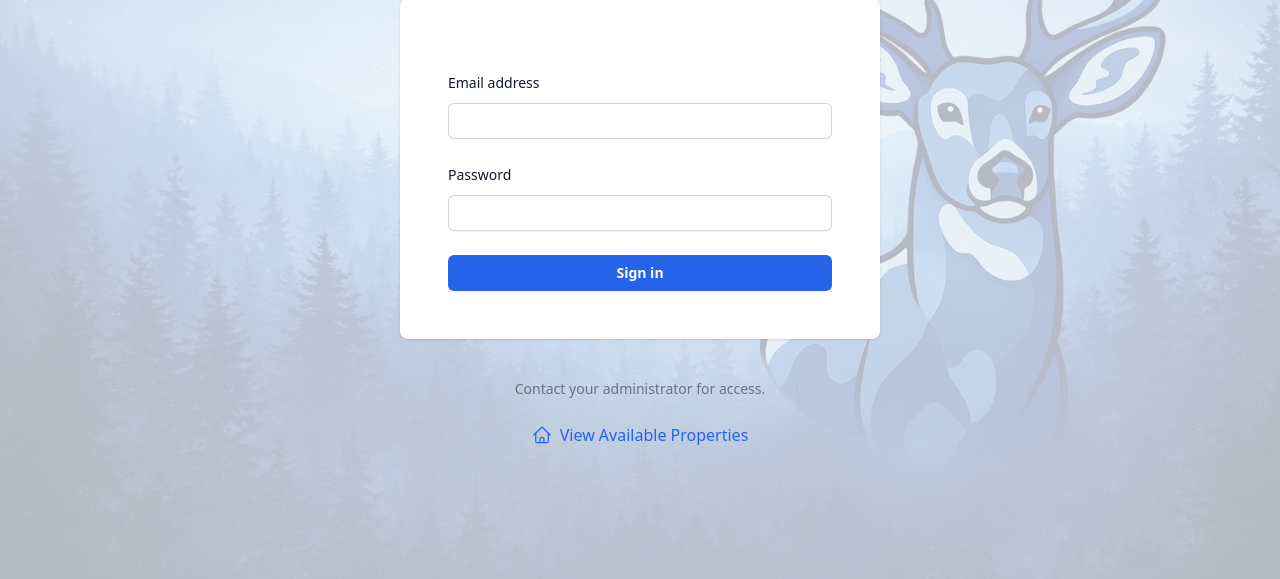
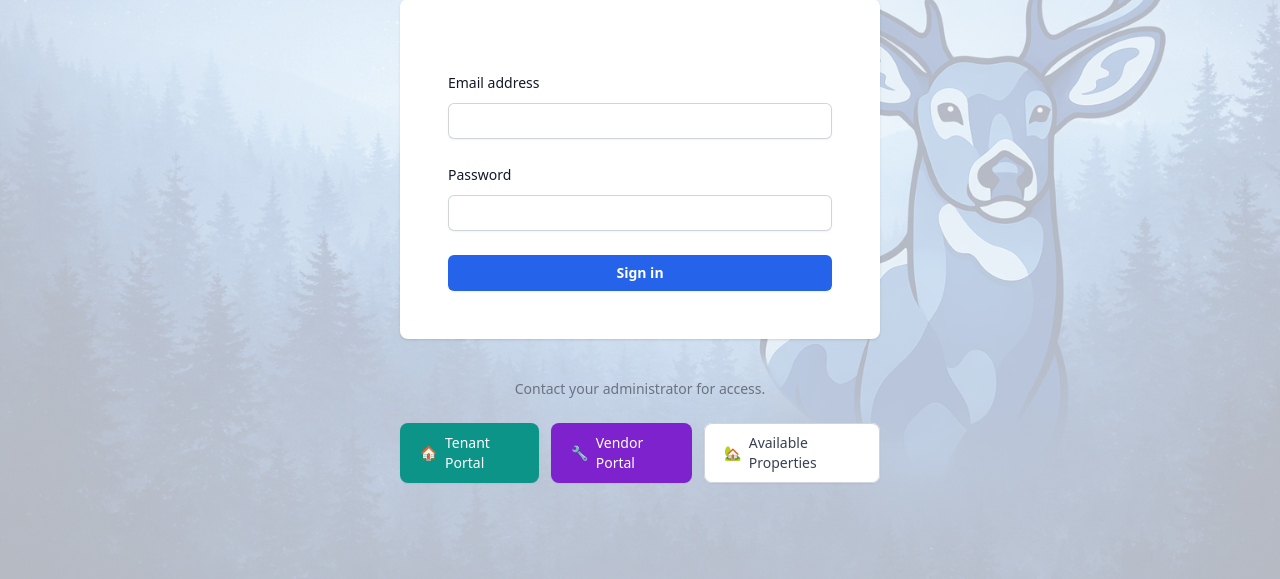
Before and after one commit to tidalpod/h20silobot, a FastAPI app: page /login in a window 1280 px wide. Shown: the part 221-800 px from the top of the page. Run offline with FastAPI, Linux system fonts and the light colour scheme; data that the repository does not hold is empty; some libraries are stand-ins or nearby versions.

Commit message:
Add Tenant Portal and Vendor Portal buttons to login page
Co-Authored-By: Claude Opus 4.6 <noreply@anthropic.com>

```diff
--- a/webapp/templates/auth/login.html
+++ b/webapp/templates/auth/login.html
@@ -60,12 +60,15 @@
             Contact your administrator for access.
         </p>
 
-        <div class="mt-6 text-center">
-            <a href="/listings" class="inline-flex items-center gap-2 text-blue-600 hover:text-blue-500 font-medium">
-                <svg class="h-5 w-5" fill="none" viewBox="0 0 24 24" stroke-width="1.5" stroke="currentColor">
-                    <path stroke-linecap="round" stroke-linejoin="round" d="M2.25 12l8.954-8.955c.44-.439 1.152-.439 1.591 0L21.75 12M4.5 9.75v10.125c0 .621.504 1.125 1.125 1.125H9.75v-4.875c0-.621.504-1.125 1.125-1.125h2.25c.621 0 1.125.504 1.125 1.125V21h4.125c.621 0 1.125-.504 1.125-1.125V9.75M8.25 21h8.25" />
-                </svg>
-                View Available Properties
+        <div class="mt-6 flex flex-col sm:flex-row items-center justify-center gap-3">
+            <a href="/portal/login" class="inline-flex items-center gap-2 rounded-lg bg-teal-600 px-5 py-2.5 text-sm font-medium text-white shadow-sm hover:bg-teal-500 transition-colors">
+                <span>🏠</span> Tenant Portal
+            </a>
+            <a href="/vendor/login" class="inline-flex items-center gap-2 rounded-lg bg-purple-700 px-5 py-2.5 text-sm font-medium text-white shadow-sm hover:bg-purple-600 transition-colors">
+                <span>🔧</span> Vendor Portal
+            </a>
+            <a href="/listings" class="inline-flex items-center gap-2 rounded-lg bg-white px-5 py-2.5 text-sm font-medium text-gray-700 shadow-sm ring-1 ring-inset ring-gray-300 hover:bg-gray-50 transition-colors">
+                <span>🏡</span> Available Properties
             </a>
         </div>
     </div>
```
